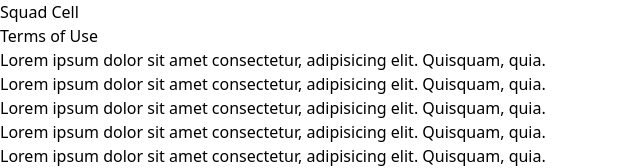
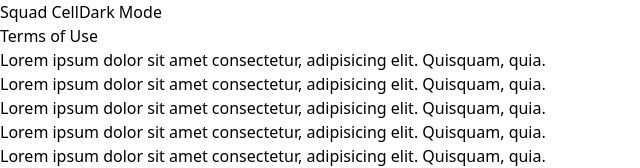
Before and after one commit to awais-squadcell/squadcell_web, a React (Vite) app: page /terms in a window 1280 px wide. Shown: the top 168 px of the page, without its empty margins (0-640 px from the left). Built offline with nearby package versions, Linux system fonts and the light colour scheme.

Commit message:
light and dark mode added

```diff
--- a/src/App.jsx
+++ b/src/App.jsx
@@ -1,26 +1,40 @@
 import { BrowserRouter as Router, Routes, Route } from "react-router-dom";
-import Footer from "./components/Footer"
-import Head from "./components/Head"
-import Links from "./components/Links"
+import PropTypes from 'prop-types';
+import Footer from "./components/Footer";
+import Head from "./components/Head";
+import Links from "./components/Links";
 import Home from "./pages/Home";
 import Privacy from "./pages/Privacy";
 import Terms from "./pages/Terms";
+import { useState } from "react";
 
 function App() {
+
+  const [theme, setTheme] = useState('Dark Mode');
+  const toggleTheme = () => {
+    setTheme(prevTheme => (prevTheme === 'Light Mode' ? 'Dark Mode' : 'Light Mode'));};
+
   return (
     <Router>
-    <div className="w-full h-full bg-zinc-900 text-zinc-50">
-      <Head/>
-      <Routes>
-        <Route path="/" element={<Home/>}/>
-        <Route path="/privacy" element={<Privacy/>}/>
-        <Route path="/terms" element={<Terms/>}/>
-      </Routes>
-      <Links/>
-      <Footer/>
-    </div>
+      <div className={`w-full h-full ${theme === 'Dark Mode' ? 'bg-zinc-200' : 'bg-zinc-900'
+        } ${theme === 'Dark Mode' ? 'text-zinc-900' : 'text-zinc-200'}`}>
+        <Head theme={theme} toggleTheme={toggleTheme} />
+        <Routes>
+          <Route path="/" element={<Home />} />
+          <Route path="/privacy" element={<Privacy />} />
+          <Route path="/terms" element={<Terms />} />
+        </Routes>
+        <Links />
+        <Footer />
+      </div>
     </Router>
-  )
+  );
 }
 
-export default App
+// Prop validation for App component
+App.propTypes = {
+  theme: PropTypes.oneOf(['Light Mode', 'Dark Mode']).isRequired,
+  toggleTheme: PropTypes.func.isRequired,
+};
+
+export default App;
--- a/src/components/Head.jsx
+++ b/src/components/Head.jsx
@@ -1,6 +1,7 @@
-import { Link } from "react-router-dom"
+import { Link } from "react-router-dom";
+import PropTypes from "prop-types";
 
-function Head() {
+function Head({ theme, toggleTheme }) {
   return (
     <div className="h-[10vh] px-4
     text-[8vw]
@@ -9,10 +10,22 @@
     lg:text-[4.6vw]
     xl:text-[4vw]
     2xl:text-[4vw]
-   font-bold">
+   font-bold
+   flex justify-between">
       <Link to={'/'}>Squad Cell</Link>
+      <button
+        onClick={toggleTheme}
+        className="text-[2.5vw] sm:text-[2vw] md:text-[2vw] lg:text-[1.7vw] xl:text-[1.3vw] 2xl:text-[1.2vw] rounded-3xl m-[2.5vw] sm:m-[2vw] md:m-[1.5vw] lg:m-[1vw] xl:m-[1vw] 2xl:m-[1vw] px-[1vw] border">
+        <div className="w-[15vw] sm:w-[13vw] md:w-[12vw] lg:w-[10vw] xl:w-[8vw] 2xl:w-[7vw]">{theme}</div>
+      </button>
     </div>
-  )
+  );
 }
 
-export default Head
+// Add PropTypes validation
+Head.propTypes = {
+  theme: PropTypes.string.isRequired, // The 'theme' prop should be a required string
+  toggleTheme: PropTypes.func.isRequired, // The 'toggleTheme' prop should be a required function
+};
+
+export default Head;
--- a/src/components/Links.jsx
+++ b/src/components/Links.jsx
@@ -12,9 +12,9 @@
     lg:text-[3vw]
     xl:text-[2.5vw]
     2xl:text-[2.5vw] gap-[2vw]">
-      <a href="https://www.facebook.com/GameDevelopmentCompany"><FaFacebook /></a>
-      <a href="https://www.instagram.com/squadcelloffical/"><FaInstagram /></a>
-      <a href="https://www.linkedin.com/company/gamedevelopmentcompany"><FaLinkedinIn /></a>
+      <a target="blank" href="https://www.facebook.com/GameDevelopmentCompany"><FaFacebook /></a>
+      <a target="blank"  href="https://www.instagram.com/squadcelloffical/"><FaInstagram /></a>
+      <a target="blank"  href="https://www.linkedin.com/company/gamedevelopmentcompany"><FaLinkedinIn /></a>
     </div>
     <div className="border-zinc-600 border-b-[0.25vh]"></div>
     </div>
```
